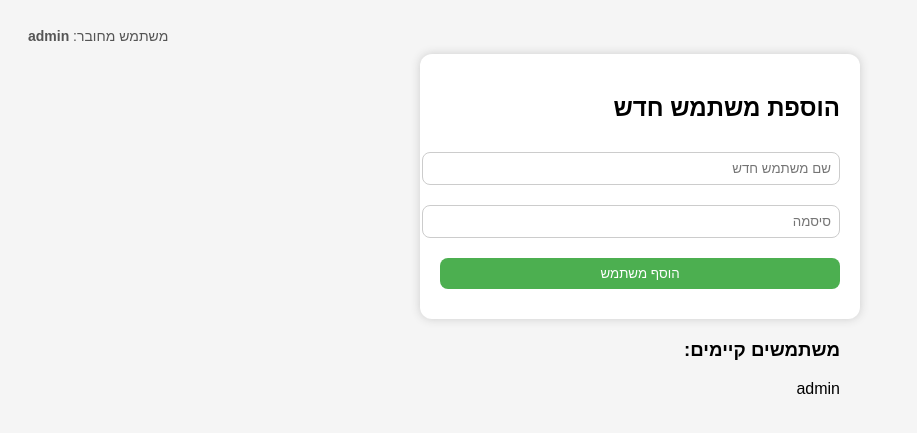
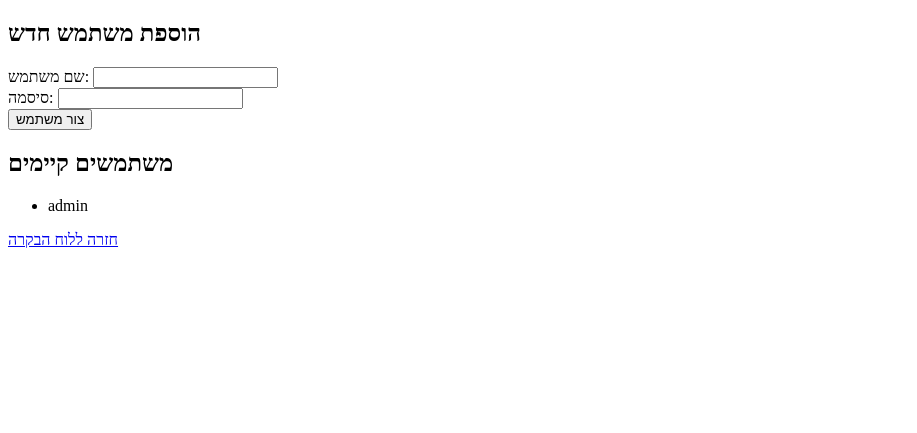
Before and after one commit to uriya222972/sms-auto-bot, a Flask app: page /admin/users in a window 1280 px wide. Shown: the top 433 px of the page, without its empty margins (0-917 px from the left). Run offline with Flask 3, Linux system fonts and the light colour scheme; the visitor is signed in with stand-in values (Sample User, id 1); parts of the project's set-up code (start-up, migrations or seed data) failed here and were passed over.

Commit message:
Update manage_users.html

```diff
--- a/templates/manage_users.html
+++ b/templates/manage_users.html
@@ -1,68 +1,32 @@
 <!DOCTYPE html>
-<html lang="he" dir="rtl">
+<html lang="he">
 <head>
     <meta charset="UTF-8">
     <title>ניהול משתמשים</title>
-  <style>
-    body {
-      font-family: sans-serif;
-      padding: 20px;
-      background: #f5f5f5;
-      direction: rtl;
-    }
-    .user-bar {
-      text-align: left;
-      font-size: 14px;
-      color: #555;
-      margin-bottom: 10px;
-    }
-    form {
-      background: #fff;
-      padding: 20px;
-      border-radius: 12px;
-      box-shadow: 0 0 10px #ccc;
-      max-width: 400px;
-      margin: auto;
-    }
-    input {
-      padding: 8px;
-      margin: 10px 0;
-      width: 100%;
-      border-radius: 8px;
-      border: 1px solid #ccc;
-    }
-    input[type="submit"] {
-      background-color: #4caf50;
-      color: white;
-      border: none;
-      cursor: pointer;
-    }
-    ul {
-      padding: 0;
-    }
-    li {
-      list-style: none;
-      margin: 5px 0;
-    }
-  </style>
 </head>
 <body>
-  <div class="user-bar">משתמש מחובר: <strong>{{ session['user'] }}</strong></div>
-
-  <form method="post">
     <h2>הוספת משתמש חדש</h2>
-    <input type="text" name="new_user" placeholder="שם משתמש חדש" required>
-    <input type="password" name="new_pass" placeholder="סיסמה" required>
-    <input type="submit" value="הוסף משתמש">
+    <form method="POST">
+        <label>שם משתמש: <input type="text" name="new_user" required></label><br>
+        <label>סיסמה: <input type="password" name="new_pass" required></label><br>
+        <button type="submit">צור משתמש</button>
     </form>
 
-  <div style="max-width:400px; margin:auto; margin-top:20px;">
-    <h3>משתמשים קיימים:</h3>
+    <h2>משתמשים קיימים</h2>
     <ul>
-      {% for u in users %}
-        <li>{{ u }}</li>
+        {% for username in users %}
+            <li>
+                {{ username }}
+                {% if username != 'admin' %}
+                    <form method="POST" style="display:inline;">
+                        <input type="hidden" name="delete_user" value="{{ username }}">
+                        <button type="submit" onclick="return confirm('למחוק את המשתמש {{ username }}?')">🗑️ מחק</button>
+                    </form>
+                {% endif %}
+            </li>
         {% endfor %}
     </ul>
-  </div>
+
+    <a href="{{ url_for('index') }}">חזרה ללוח הבקרה</a>
 </body>
 </html>
```
Lines whose indentation alone changed are shown as unchanged.
